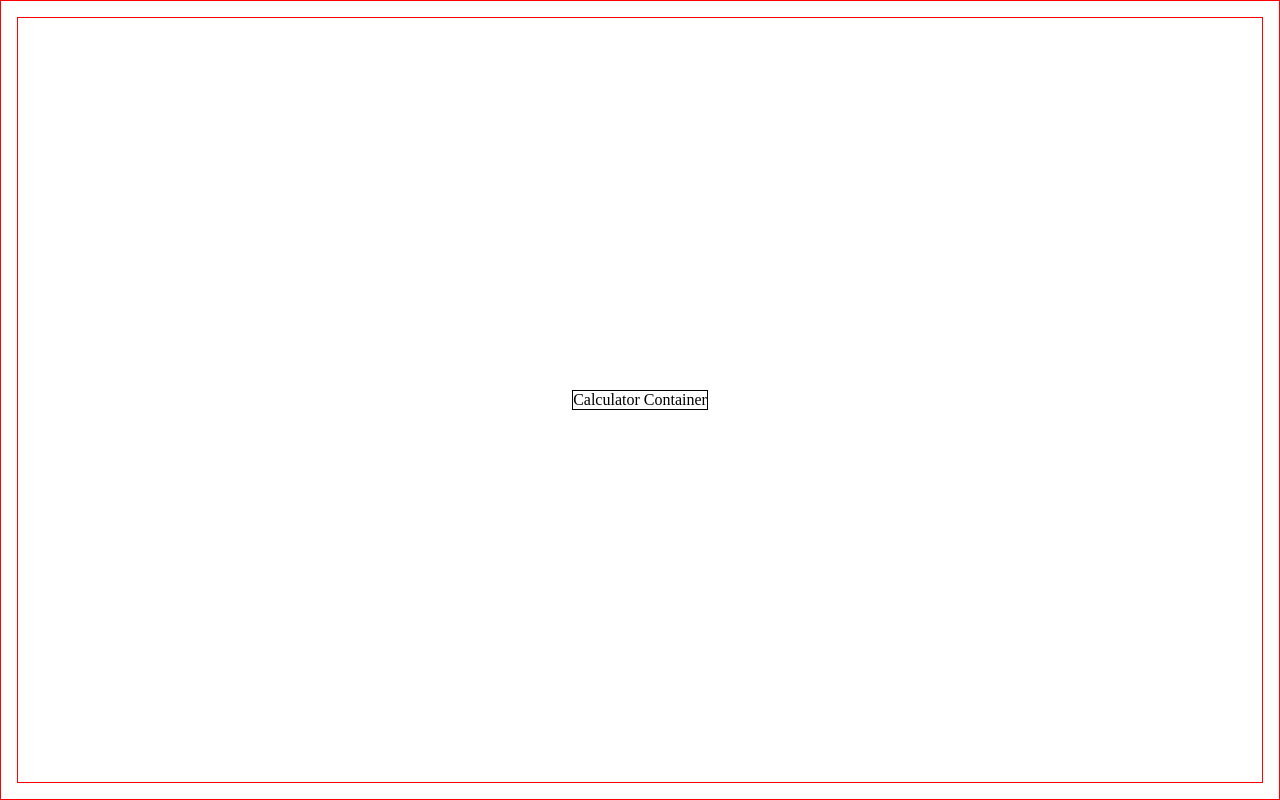
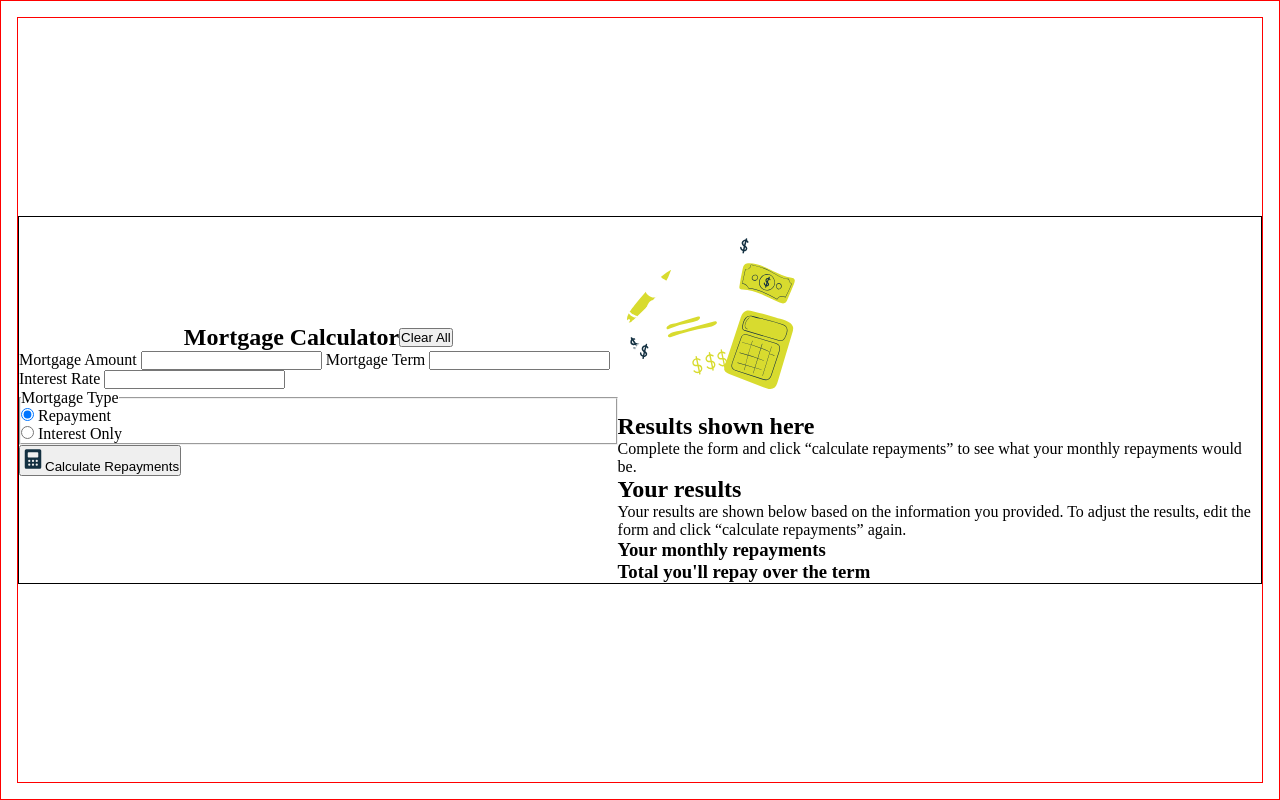
Before and after one commit to jkaps9/mortgage-repayment-calculator, a website built with webpack: page src/template.html in a window 1280 px wide. Built offline with nearby package versions, Linux system fonts and the light colour scheme.

Commit message:
add HTML content

```diff
--- a/src/styles.css
+++ b/src/styles.css
@@ -67,5 +67,4 @@ section {
 
 .calculator-container {
   border: 1px solid black;
-  flex-direction: column;
 }
--- a/src/template.html
+++ b/src/template.html
@@ -3,14 +3,87 @@
   <head>
     <meta charset="UTF-8" />
     <meta name="viewport" content="width=device-width, initial-scale=1.0" />
-    <title>Page Title</title>
+    <title>Mortgage Calculator</title>
   </head>
 
   <body class="flex-container">
     <main class="flex-container">
       <section class="flex-container">
         <div class="calculator-container flex-container">
-          Calculator Container
+          <div class="calculator">
+            <div class="title-row flex-container">
+              <h2>Mortgage Calculator</h2>
+              <button>Clear All</button>
+            </div>
+            <label>
+              Mortgage Amount
+              <input type="number" />
+            </label>
+            <label>
+              Mortgage Term
+              <input type="number" />
+            </label>
+            <label>
+              Interest Rate
+              <input type="number" />
+            </label>
+            <fieldset>
+              <legend>Mortgage Type</legend>
+
+              <div>
+                <input
+                  type="radio"
+                  id="repayment"
+                  name="repayment"
+                  value="repayment"
+                  checked
+                />
+                <label for="repayment">Repayment</label>
+              </div>
+
+              <div>
+                <input
+                  type="radio"
+                  id="interest-only"
+                  name="drone"
+                  value="interest-only"
+                />
+                <label for="interest-only">Interest Only</label>
+              </div>
+            </fieldset>
+            <button>
+              <img src="./assets/images/icon-calculator.svg" alt="" />Calculate
+              Repayments
+            </button>
+          </div>
+          <div class="results">
+            <div class="empty-results">
+              <img src="./assets/images/illustration-empty.svg" alt="" />
+              <h2>Results shown here</h2>
+              <p>
+                Complete the form and click “calculate repayments” to see what
+                your monthly repayments would be.
+              </p>
+            </div>
+            <div class="completed-results hidden">
+              <h2>Your results</h2>
+              <p>
+                Your results are shown below based on the information you
+                provided. To adjust the results, edit the form and click
+                “calculate repayments” again.
+              </p>
+              <div class="numeric-results">
+                <div class="monthly-repayments">
+                  <h3>Your monthly repayments</h3>
+                  <p class="monthly-repayment-amount"></p>
+                </div>
+                <div class="total-repayments">
+                  <h3>Total you'll repay over the term</h3>
+                  <p class="total-repayment-amount"></p>
+                </div>
+              </div>
+            </div>
+          </div>
         </div>
       </section>
     </main>
```
